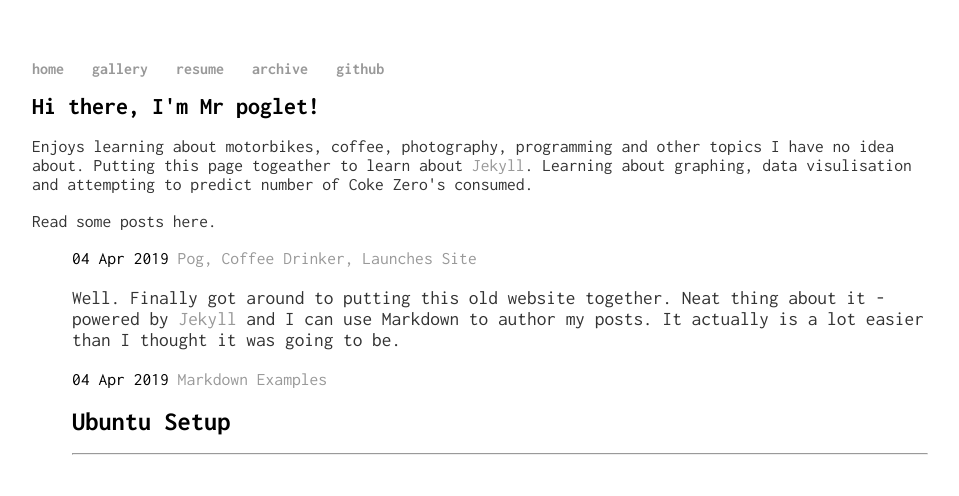
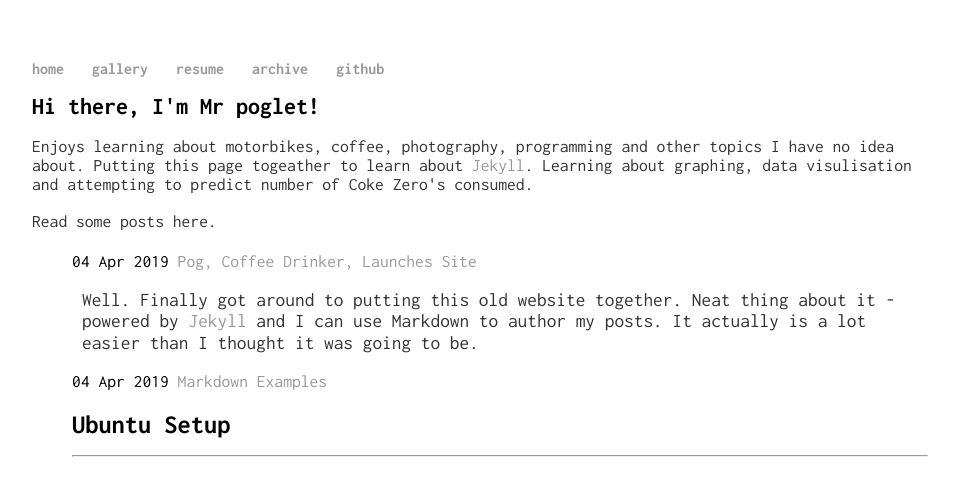
Before and after one commit to poglet/poglet.github.io, a Jekyll site: the page built from index.html, in a window 1280 px wide. Shown: the top 496 px of the page, without its empty margins (160-1119 px from the left). Built offline with Jekyll 4.4.1, drawn with Linux system fonts in a browser that asks for light colours.

Commit message:
Update main.css

```diff
--- a/css/main.css
+++ b/css/main.css
@@ -41,12 +41,16 @@ footer {
 */
 
 ul.posts {
-    margin: 15px auto 40px;
+    margin: 20px auto 40px;
     font-size: 1.1em;
 }
 
 ul.posts li {
     list-style: none;
+}
+
+ul.posts li p {
+    margin-left: 10px;
 }
 
 @media (max-width: 3000px) {
```
